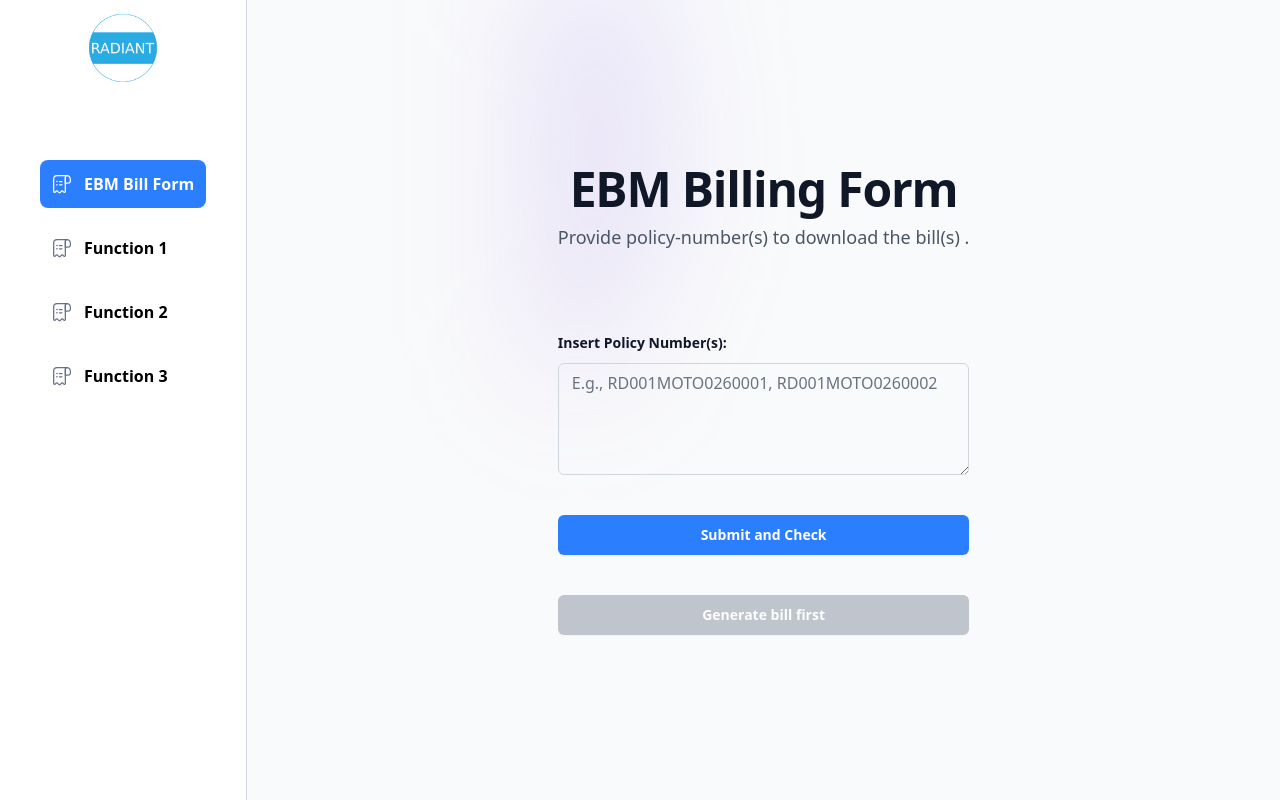
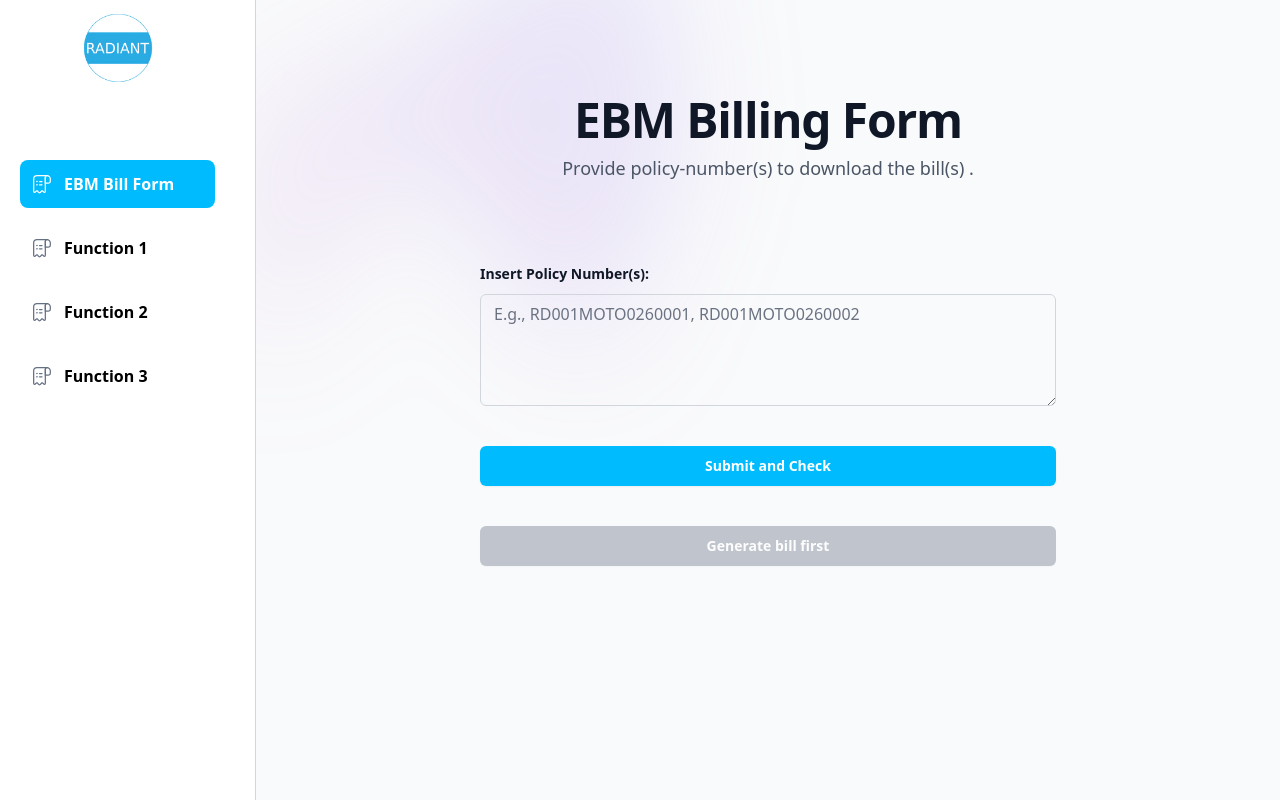
Before and after one commit to Nkurclebert/Radiant_billing_form, a Next.js app: page / in a window 1280 px wide. Built offline with nearby package versions, Linux system fonts and the light colour scheme.

Commit message:
Refactor layout and billing components for improved structure and PDF preview functionality; remove unused Navbar component

```diff
--- a/app/(root)/layout.jsx
+++ b/app/(root)/layout.jsx
@@ -1,16 +1,21 @@
-import Sidebar from "../../components/ui/Sidebar"
+import Sidebar from "../../components/ui/Sidebar";
 
 export default function RootLayout({ children }) {
-    const loggedIn = {firstName: 'Clebert', lastName: ' Nkuranga'}
+
 
   return (
-    <main className="flex h-screen w-full font-inter">
-        <div className="border-r border-gray-300 pr-10 pl-10 h-screen">
-            <Sidebar user={loggedIn} className=''/>
-        </div>
-        <div className="flex-1 flex items-center justify-center bg-gray-50">
-            {children}
-        </div>
-    </main>
-  )
+    <div className="flex h-screen overflow-hidden font-inter">
+
+      {/* Sidebar — fixed */}
+      <aside className="fixed left-0 top-0 h-screen w-64 border-r border-gray-300 bg-white z-50 pr-10 pl-5">
+        <Sidebar />
+      </aside>
+
+      {/* Main content — scrolls */}
+      <main className="ml-64 flex-1 h-screen overflow-y-auto bg-gray-50">
+        {children}
+      </main>
+
+    </div>
+  );
 }
--- a/app/(root)/page.jsx
+++ b/app/(root)/page.jsx
@@ -7,6 +7,8 @@ export default function BillingForm() {
   const [bills, setBills] = useState([]);
   const [pdfReady, setPdfReady] = useState(false);
   const [checkStatus, setCheckStatus] = useState(null);
+  const [previewUrl, setPreviewUrl] = useState(null);
+
 
 
 
@@ -44,9 +46,15 @@ export default function BillingForm() {
         if (data.bills.length > 0) {
           setCheckStatus("available");
           setPdfReady(true);
+
+          const policyIds = extractPolicyIds();
+          const url = `/api/downloadPdf?ids=${policyIds.join(",")}&preview=true`;
+
+          setPreviewUrl(url);
         } else {
           setCheckStatus("not-available");
           setPdfReady(false);
+          setPreviewUrl(null);
         }
 
 
@@ -72,7 +80,7 @@ export default function BillingForm() {
 
 
   return (
-    <div className="isolate bg-gray-50 px-6 py-24 sm:py-32 lg:px-8 relative">
+    <div className="isolate bg-gray-50 px-6 py-16 sm:py-24 lg:px-8 relative">
 
       <div
         aria-hidden="true"
@@ -119,7 +127,7 @@ export default function BillingForm() {
                 name="policy-numbers"
                 rows={4}
                 value={policyText}
-                className="block w-full rounded-md bg-white/5 px-3.5 py-2 text-base text-black outline-1 -outline-offset-1 outline-gray-300 placeholder:text-gray-500 focus:outline-2 focus:-outline-offset-2 focus:outline-indigo-500"
+                className="block w-full rounded-md bg-white/5 px-3.5 py-2 text-base text-black outline-1 -outline-offset-1 outline-gray-300 placeholder:text-gray-500 focus:outline-2 focus:-outline-offset-2 focus:outline-sky-400"
                 placeholder="E.g., RD001MOTO0260001, RD001MOTO0260002"
                 onChange={(e) => {
                   setPolicyText(e.target.value);
@@ -134,7 +142,7 @@ export default function BillingForm() {
         <div className="mt-10">
           <button
             type="submit"
-            className="block w-full rounded-md bg-blue-500 px-3.5 py-2.5 text-center text-sm font-semibold text-white shadow-xs hover:bg-blue-400 focus-visible:outline-2 focus-visible:outline-offset-2 focus-visible:outline-indigo-500"
+            className="block w-full rounded-md bg-sky-400 px-3.5 py-2.5 text-center text-sm font-semibold text-white shadow-xs hover:bg-sky-500 focus-visible:outline-2 focus-visible:outline-offset-2 focus-visible:outline-sky-700"
 
           >
             Submit and Check
@@ -145,7 +153,7 @@ export default function BillingForm() {
           <button
             type="button"
             className="block w-full rounded-md bg-green-500 px-3.5 py-2.5 text-center text-sm font-semibold text-white shadow-xs hover:bg-green-400
-            focus-visible:outline-2 focus-visible:outline-offset-2 focus-visible:outline-indigo-500
+            focus-visible:outline-2 focus-visible:outline-offset-2 focus-visible:outline-sky-500
 
             disabled:bg-gray-400
             disabled:hover:bg-gray-400
@@ -160,21 +168,22 @@ export default function BillingForm() {
           </button>
         </div>
 
-          {bills.length > 0 && (
-            <div className="mt-10 bg-white rounded-lg p-6 text-left">
-              <h3 className="text-lg font-semibold mb-3 text-gray-900">
-                Bill Preview
-              </h3>
+        {previewUrl && (
+          <div className="mt-10 bg-white rounded-lg p-4 shadow border border-gray-200">
+            <h3 className="text-lg font-semibold text-gray-900 mb-3">
+              Bill Preview (PDF)
+            </h3>
 
-              <ul className="space-y-2">
-                {bills.map((bill, i) => (
-                  <li key={i} className="text-gray-700">
-                    {bill.summary}
-                  </li>
-                ))}
-              </ul>
+            <div className="h-80 border rounded overflow-hidden">
+              <iframe
+                src={previewUrl}
+                className="w-full h-full"
+                title="PDF Preview"
+              />
             </div>
-          )}
+          </div>
+        )}
+
 
       </form>
     </div>
--- a/app/api/downloadPdf/route.js
+++ b/app/api/downloadPdf/route.js
@@ -5,44 +5,49 @@ import { PDFDocument } from "pdf-lib";
 export async function GET(req) {
   try {
     const { searchParams } = new URL(req.url);
+
     const ids = searchParams.get("ids");
+    const preview = searchParams.get("preview"); // 👈 NEW
 
     if (!ids) {
       return NextResponse.json({ error: "No policy IDs" }, { status: 400 });
     }
 
     const policyIds = ids.split(",");
-
     const placeholders = policyIds.map(() => "?").join(",");
 
     const [rows] = await db.query(
       `SELECT FileName, Files
        FROM ebmfile
        WHERE Police IN (${placeholders})`,
-      policyIds
+      policyIds,
     );
 
     if (rows.length === 0) {
       return NextResponse.json({ error: "No EBMs found" }, { status: 404 });
     }
 
-    // ✅ Create merged PDF
+    // ✅ merge PDFs
     const mergedPdf = await PDFDocument.create();
 
     for (const row of rows) {
       const pdf = await PDFDocument.load(row.Files);
-
       const pages = await mergedPdf.copyPages(pdf, pdf.getPageIndices());
-
       pages.forEach((page) => mergedPdf.addPage(page));
     }
 
     const mergedBytes = await mergedPdf.save();
 
+    // ✅ IMPORTANT PART
+    const disposition =
+      preview === "true"
+        ? 'inline; filename="EBM_PREVIEW.pdf"'
+        : 'attachment; filename="EBM_MERGED.pdf"';
+
     return new NextResponse(Buffer.from(mergedBytes), {
       headers: {
         "Content-Type": "application/pdf",
-        "Content-Disposition": "attachment; filename=EBM_MERGED.pdf",
+        "Content-Disposition": disposition,
       },
     });
   } catch (err) {
@@ -50,7 +55,7 @@ export async function GET(req) {
 
     return NextResponse.json(
       { error: "Failed to merge PDFs" },
-      { status: 500 }
+      { status: 500 },
     );
   }
 }
--- a/components/Navbar.jsx
+++ /dev/null
@@ -1,18 +0,0 @@
-import React from 'react'
-
-const Navbar = () => {
-  return (
-    <nav>
-        <div>
-            <a href="#home" className='flex items-center gap-2'>
-                <img src="/icons/logo1.png" alt="radiant-logo" />
-
-            </a>
-
-
-        </div>
-    </nav>
-  )
-}
-
-export default Navbar
--- a/components/ui/Sidebar.jsx
+++ b/components/ui/Sidebar.jsx
@@ -28,7 +28,7 @@ const Sidebar = (user) => {
                 const isActive = item.route === pathname || pathname.startsWith(`${item.route}/`);
 
                 return (
-                    <Link href={item.route} key={item.label} className={cn('flex gap-3 items-center py-1 md:p-3 2xl:p-4 rounded-lg justify-center xl:justify-start', {'bg-blue-500 text-white' : isActive})}>
+                    <Link href={item.route} key={item.label} className={cn('flex gap-3 items-center py-1 md:p-3 2xl:p-4 rounded-lg justify-center xl:justify-start hover:bg-sky-500 hover:text-white',  {'bg-sky-400 text-white' : isActive})}>
                         <Image
                             src={item.imgURL}
                             width={20}
```
